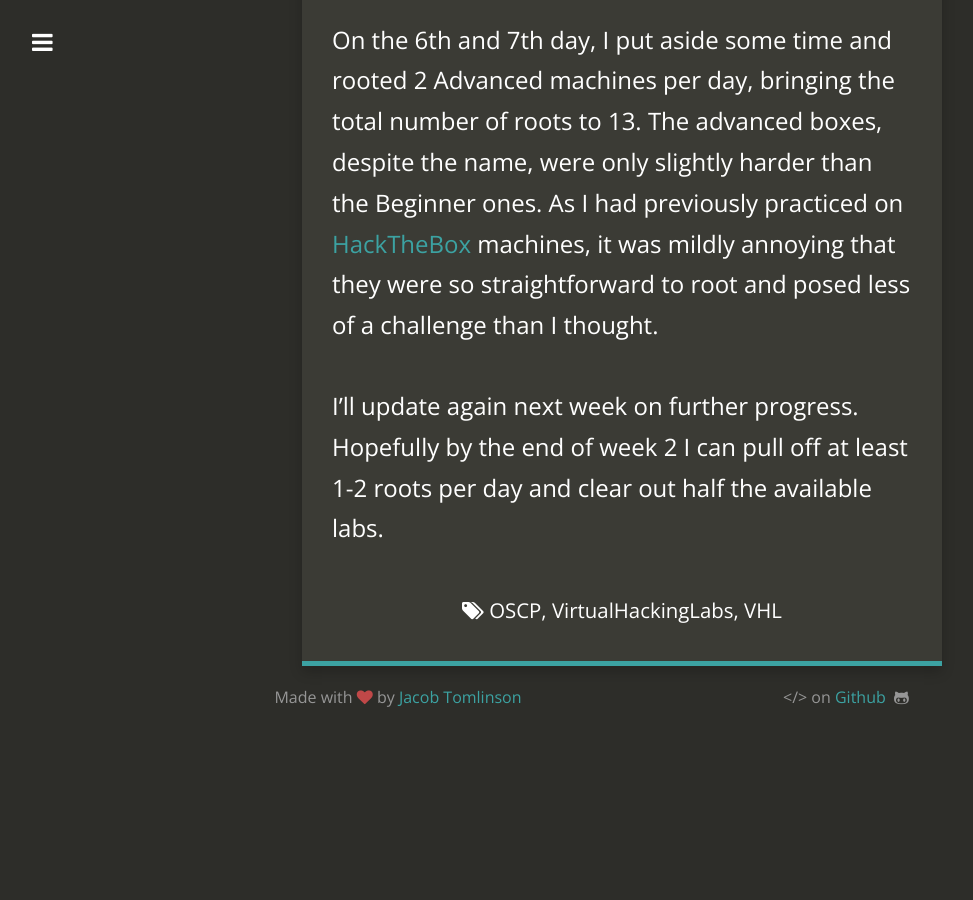
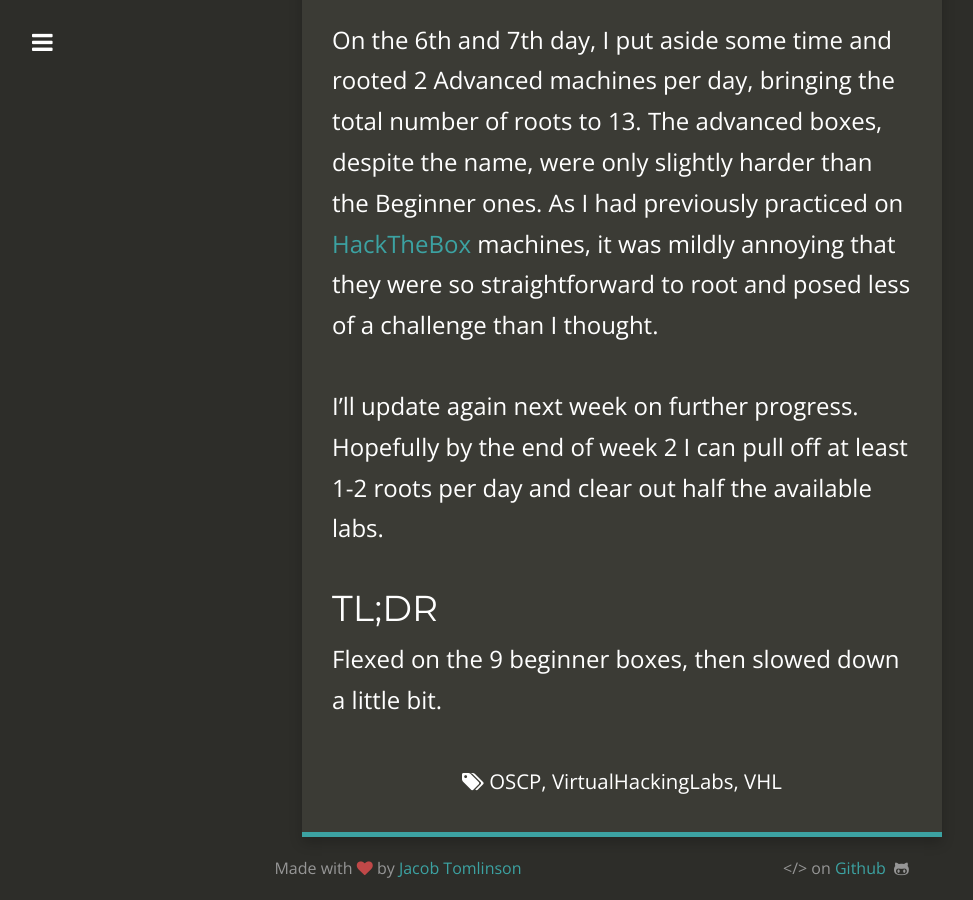
Before and after one commit to Dreamscent/Dreamscent.github.io, a Jekyll site: the page built from _posts/2019-09-15-VHL-week-1.md, in a window 1280 px wide and 900 px high, scrolled down 1026 px. Shown: the whole window, without its empty margins (18-991 px from the left). Built offline with Jekyll 4.4.1, drawn with Linux system fonts in a browser that asks for light colours; nearby versions of some CDN libraries; before the commit the page ends 1755 px from its top, so only the background shows below that.

Commit message:
Update 2019-09-15-VHL-week-1.md

```diff
--- a/_posts/2019-09-15-VHL-week-1.md
+++ b/_posts/2019-09-15-VHL-week-1.md
@@ -23,4 +23,9 @@ On the 6th and 7th day, I put aside some time and rooted 2 Advanced machines per
 
 I'll update again next week on further progress. Hopefully by the end of week 2 I can pull off at least 1-2 roots per day and clear out half the available labs.
 
+
+## TL;DR
+
+Flexed on the 9 beginner boxes, then slowed down a little bit.
+
 [1]: https://hackthebox.eu
```
